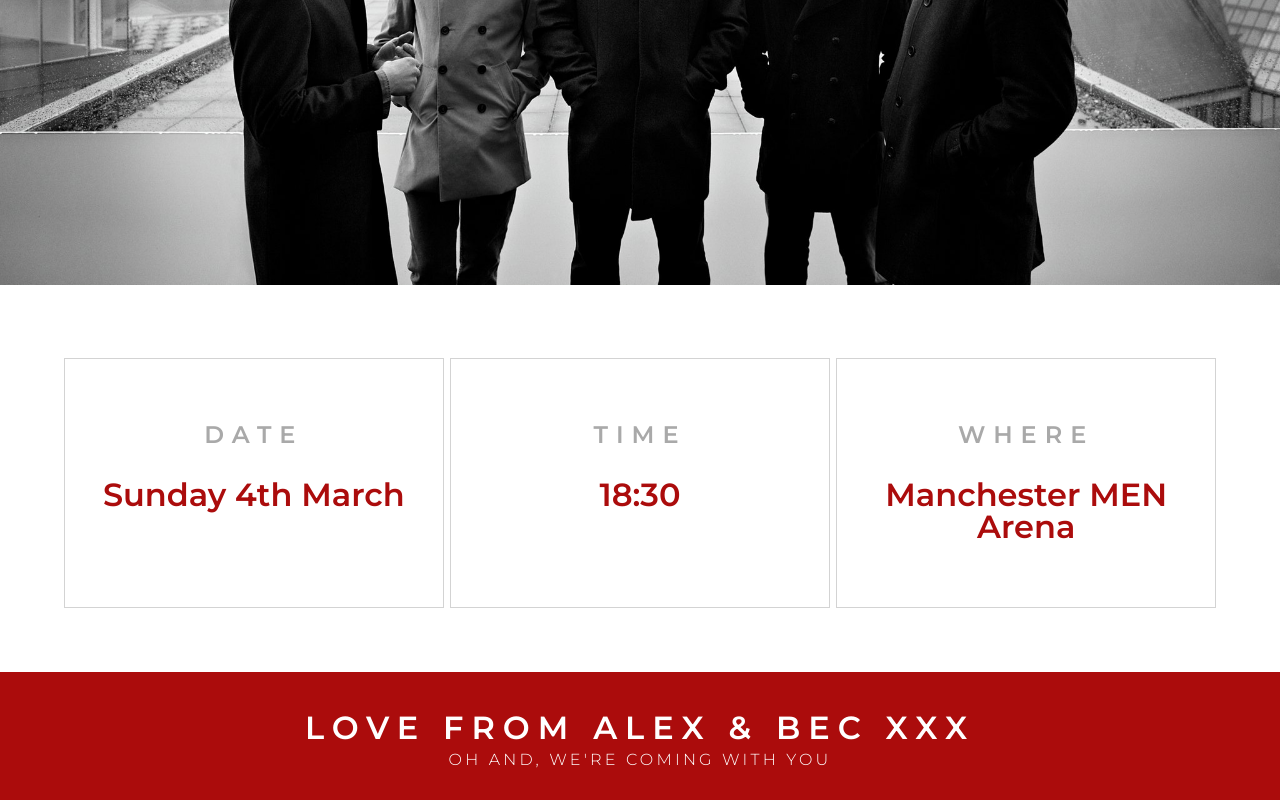
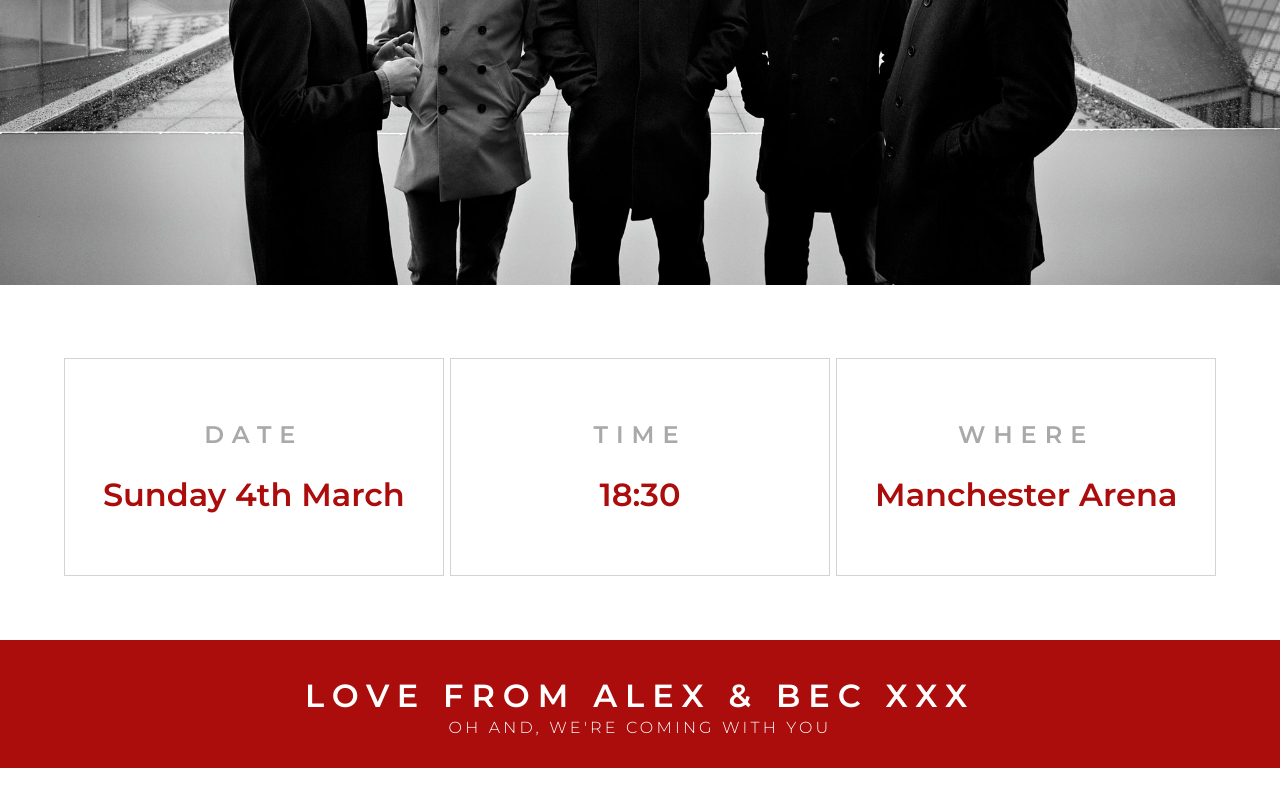
Before and after one commit to AlexMcBurnie/Christmas-Present, a plain HTML site: page index.html in a window 1280 px wide. Shown: the part 791-1591 px from the top of the page. After the commit the page ends 1559 px from the top, so only its background shows below. Drawn offline with Linux system fonts and the light colour scheme.

Commit message:
Amending location

```diff
--- a/index.html
+++ b/index.html
@@ -50,7 +50,7 @@
 	<section class="where content">
 
 		<h2>Where</h2>
-		<p> Manchester MEN Arena</p>
+		<p> Manchester Arena</p>
 
 	</section>
 
```
